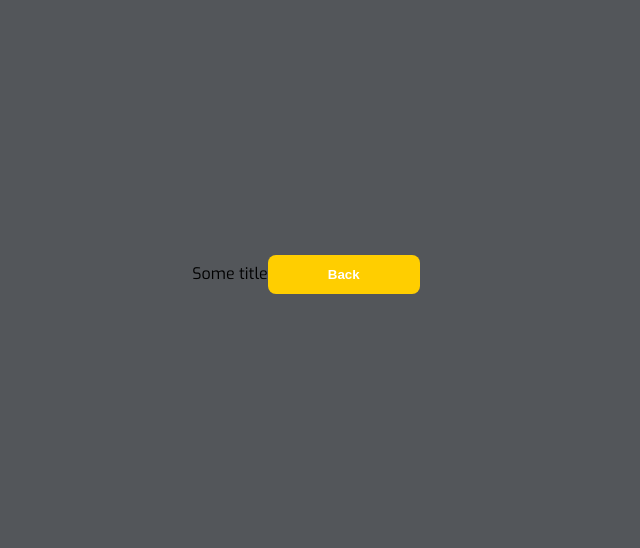
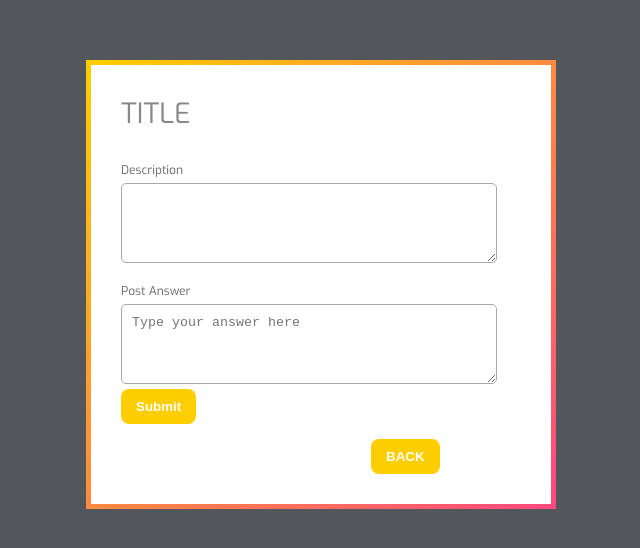
Before and after one commit to dtjabring123/Coconutpng, a React (Create React App) app: page /questionDetails in a window 1280 px wide. Shown: the part 116-664 px from the top of the page, without its empty margins (319-959 px from the left). Built offline with nearby package versions, Linux system fonts and the light colour scheme; no server answers; the database is empty.

Commit message:
designed displaying questiondetails

```diff
--- a/src/pages/questionDetails.jsx
+++ b/src/pages/questionDetails.jsx
@@ -1,6 +1,8 @@
 import React from "react";
 import { Link } from "react-router-dom";
 import { getQuestionInfo } from "../utils/database_functions";
+import "../stylesheets/questiondetails.css";
+
 export default class QuestionDetails extends React.Component{
     state = {response_data : ""}
 	handleInput = (event) =>{ //captures data user enters for a response
@@ -39,15 +41,31 @@ export default class QuestionDetails extends React.Component{
     //
     render(){
       //  const {state} = this.props.location;
-       return(     <div>
-                <label>Some title</label>
+       return(
+        <form>
+        <div id = "snackbar"></div>
+        <div className="q-inner">
+            <h2>TITLE</h2>
+
+            <div className="q-group">
+                <label htmlFor="description">Description</label>
+                <textarea className="textab" readOnly/>
+            </div>
+
+            <div className="q-group">
+                <label htmlFor="description">Post Answer</label>
+                <textarea className="texta" placeholder="Type your answer here" onChange={evt=>this.handleInput(evt)} onKeyPress={this.handleEnter}/>
+                <input id = "answer" type = "button" value = "Submit" onClick={this.handleQuestion}/>
                 <Link to="/homepage">
-            <button className='buttonstyle'
-                style={{marginTop:10, marginBottom:30}}>
-                Back
-            </button>
-            </Link>
+                    <button type="submit" value="Submit" id = "home_button"/>
+               </Link>
             </div>
+
+            <Link to="/homepage">
+                <input type="submit" value="BACK"/>
+               </Link>
+            </div>
+    </form>
        );
     }
 }
--- /dev/null
+++ b/src/stylesheets/questiondetails.css
@@ -0,0 +1,82 @@
+form .q-inner {
+    position: relative;
+    display: block;
+    background-color: #FFF;
+    padding: 30px;
+    z-index: 2;
+}
+
+form .q-inner h2 {
+    color: #888;
+    font-size: 28px;
+    font-weight: 500;
+    margin-bottom: 30px;
+}
+
+form .q-inner .q-group {
+    display: block;
+    width: 400px;
+    margin-bottom: 15px;
+}
+
+.q-inner .q-group label{
+    display: block;
+    color: #666;
+    font-size: 12px;
+    margin-bottom: 5px;
+    transition: 0.4s;
+}
+
+.q-inner .q-group:focus-within label {
+    color: #FE4880
+}
+
+form .fomr-inner .q-group input:focus {
+    box-shadow: 0px 0px 3px rgba(0,0,0,0.2);
+}
+
+
+form .q-inner input[type="submit"] {
+    display: inline-block;
+    padding: 10px 15px;
+    border-radius: 8px;
+    background-image: linear-gradient(to right, #ffce00 50%, #FFCE00 50%, #FE4880 );
+    background-size: 200%;
+    background-position: 0%;
+    transition: 0.4s;
+    color:#FFF;
+    font-weight: 700;
+    cursor: pointer;
+    margin-left: 250px;
+}
+
+form .q-inner input[type="button"] {
+    display: inline-block;
+    padding: 10px 15px;
+    border-radius: 8px;
+    background-image: linear-gradient(to right, #ffce00 50%, #FFCE00 50%, #FE4880 );
+    background-size: 200%;
+    background-position: 0%;
+    transition: 0.4s;
+    color:#FFF;
+    font-weight: 700;
+    cursor: pointer;
+
+}
+
+form .q-inner input[type="submit"]:hover {
+    background-position : 100% 0%;
+}
+
+form .q-inner input[type="button"]:hover {
+    background-position : 100% 0%;
+}
+
+.textab {
+    border: 1px solid #a9a9a9;
+    border-radius: 5px;
+    width: 47vh;
+    min-height: 10vh;
+    padding: 10px;
+    pointer-events: none;
+}
```
